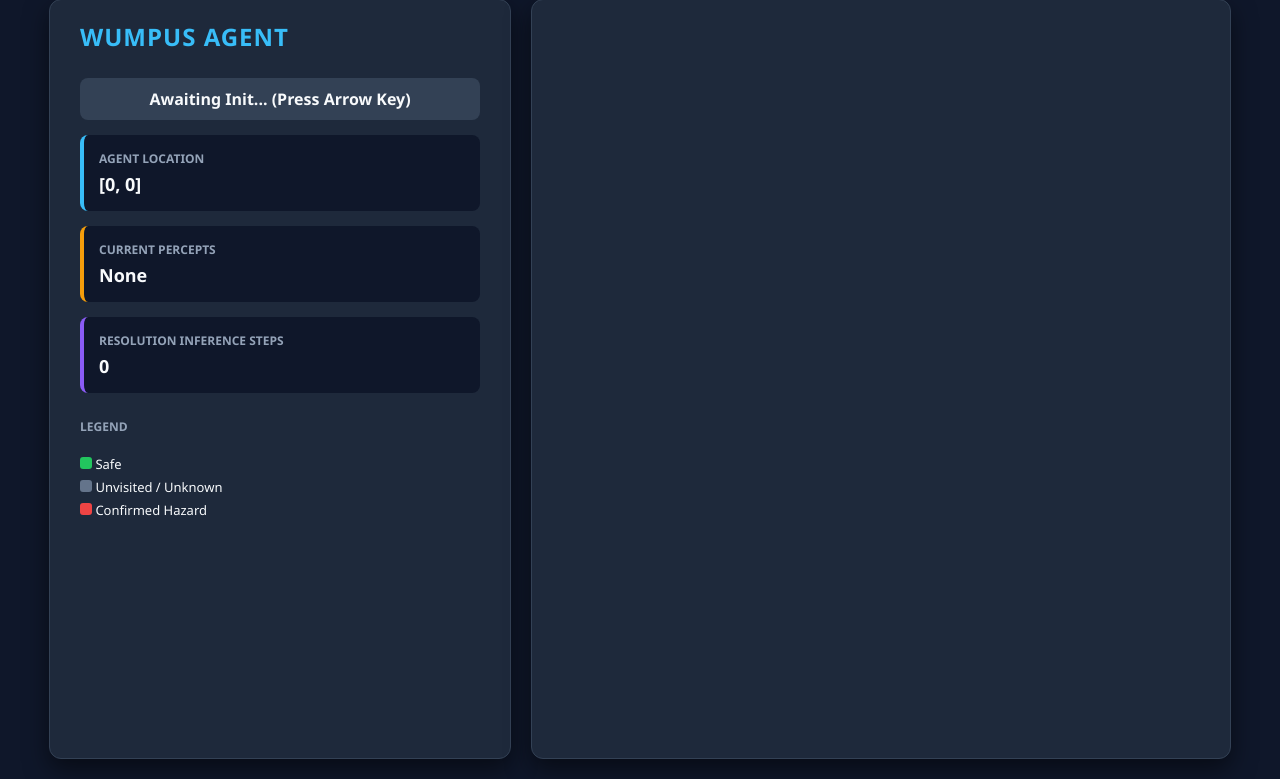
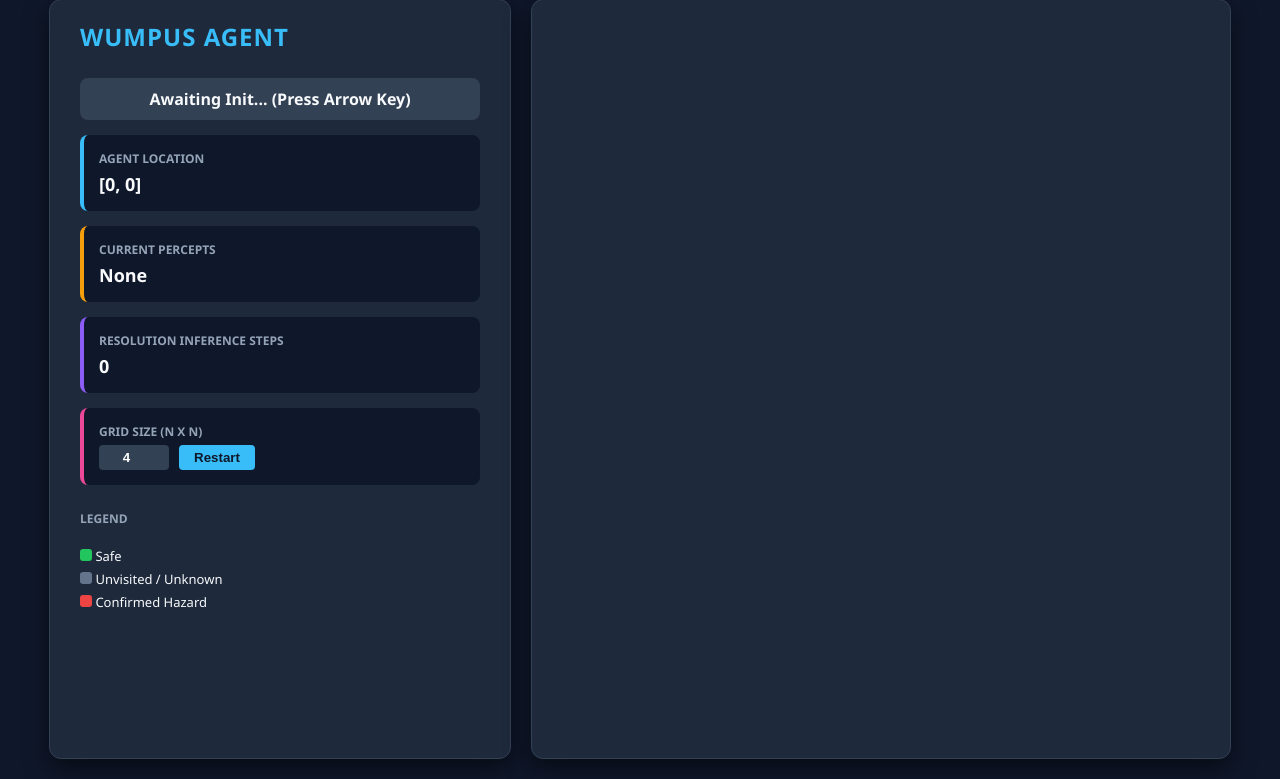
Before and after one commit to GhulamMohyuddin656/Wumpus-World, a Flask app: page / in a window 1280 px wide. Shown: the part 21-800 px from the top of the page. Run offline with Flask 3, Linux system fonts and the light colour scheme.

Commit message:
Add dynamic grid size selection and restart functionality; update game state management

```diff
--- a/main.py
+++ b/main.py
@@ -20,7 +20,12 @@ def index():
 
 @app.route('/start', methods=['POST'])
 def start_game():
+    # Grab the size from the frontend, default to 4 if missing
+    requested_size = request.json.get('size', 4)
+    game_state["size"] = int(requested_size)
     size = game_state["size"]
+
+    # Generate the world dynamically with the new size
     game_state["world"] = WumpusWorld(size, size)
     game_state["agent"] = WumpusAgent(size, size)
     game_state["rover_r"] = 0
@@ -59,6 +64,7 @@ def process_turn():
     agent = game_state["agent"]
     r, c = game_state["rover_r"], game_state["rover_c"]
 
+    # Check exact cause of death or victory
     cell = world.grid[r][c]
     if cell["p"]: game_state["status"] = "dead_pit"
     elif cell["w"]: game_state["status"] = "dead_wumpus"
@@ -69,7 +75,7 @@ def process_turn():
     agent.tell('s', r, c, percepts["stench"])
 
     safe_cells = list(agent.safe_known)
-    confirmed_hazards = [] # NEW: Find hazards to highlight Red
+    confirmed_hazards = []
 
     for dr, dc in [(0, 1), (0, -1), (1, 0), (-1, 0)]:
         nr, nc = r + dr, c + dc
--- a/templates/index.html
+++ b/templates/index.html
@@ -179,6 +179,14 @@
             <div class="metric-value" id="val-inference">0</div>
         </div>
 
+        <div class="metric-box" style="border-left-color: #ec4899;">
+            <div class="metric-title">Grid Size (N x N)</div>
+            <div style="display: flex; gap: 10px; align-items: center; margin-top: 5px;">
+                <input type="number" id="grid-size-input" value="4" min="3" max="10" style="width: 60px; padding: 5px; border-radius: 4px; border: none; background: #334155; color: white; font-weight: bold; text-align: center;">
+                <button id="restart-btn" style="padding: 5px 15px; background-color: #38bdf8; border: none; border-radius: 4px; color: #0f172a; font-weight: bold; cursor: pointer; transition: 0.2s;">Restart</button>
+            </div>
+        </div>
+
         <div class="metric-title" style="margin-top: 10px;">Legend</div>
         <div style="font-size: 13px; display: flex; flex-direction: column; gap: 5px;">
             <div><span style="display:inline-block; width:12px; height:12px; background:var(--color-safe); border-radius:3px;"></span> Safe</div>
@@ -211,6 +219,7 @@
             if (lastKnownData) animateRover(lastKnownData.rover_pos[0], lastKnownData.rover_pos[1], lastKnownData.direction);
         });
 
+        // Arrow Key Movement
         window.addEventListener("keydown", function(e) {
             if(["ArrowUp", "ArrowDown", "ArrowLeft", "ArrowRight"].includes(e.key)) {
                 e.preventDefault();
@@ -218,11 +227,30 @@
 
                 if (!gameStarted) {
                     gameStarted = true;
-                    fetchData('/start', {});
+                    // Grab the custom size when starting via arrow key
+                    let sizeVal = parseInt(document.getElementById("grid-size-input").value) || 4;
+                    fetchData('/start', { size: sizeVal });
                 } else {
                     fetchData('/move', { direction: dir });
                 }
             }
+        });
+
+        // Dynamic Restart Button
+        document.getElementById("restart-btn").addEventListener("click", () => {
+            let sizeVal = parseInt(document.getElementById("grid-size-input").value) || 4;
+
+            // Limit size between 3 and 10 to stop the browser from crashing
+            if(sizeVal < 3) sizeVal = 3;
+            if(sizeVal > 10) sizeVal = 10;
+            document.getElementById("grid-size-input").value = sizeVal;
+
+            gameStarted = true;
+            gridBuilt = false; // Forces the HTML to delete and rebuild the grid cells
+            roverLayer.style.display = "none";
+            statusText.innerText = "Rebooting System...";
+
+            fetchData('/start', { size: sizeVal });
         });
 
         function fetchData(route, payload) {
@@ -249,7 +277,7 @@
 
             // Update Dashboard Metrics
             valLocation.innerText = `[${data.rover_pos[0]}, ${data.rover_pos[1]}]`;
-            valInference.innerText = data.inference_steps.toLocaleString(); // Formats large numbers nicely
+            valInference.innerText = data.inference_steps.toLocaleString();
 
             let perceptList = [];
             if (data.percepts.breeze) perceptList.push("Breeze 💨");
@@ -257,8 +285,8 @@
             valPercepts.innerText = perceptList.length > 0 ? perceptList.join(", ") : "None";
 
             // Update Status Console
-            if (data.status === "dead_pit") statusText.innerHTML = "<span class='danger'>CRITICAL: Fell into a Pit! 🕳️ (Refresh)</span>";
-            else if (data.status === "dead_wumpus") statusText.innerHTML = "<span class='danger'>CRITICAL: Eaten by Wumpus! 👽 (Refresh)</span>";
+            if (data.status === "dead_pit") statusText.innerHTML = "<span class='danger'>CRITICAL: Fell into a Pit! 🕳️</span>";
+            else if (data.status === "dead_wumpus") statusText.innerHTML = "<span class='danger'>CRITICAL: Eaten by Wumpus! 👽</span>";
             else if (data.status === "won") statusText.innerHTML = "<span class='victory'>SUCCESS: Gold Acquired! 🏆 YOU WIN!</span>";
             else statusText.innerText = `System Online. Exploring...`;
 
--- a/wumpusagent.py
+++ b/wumpusagent.py
@@ -5,7 +5,7 @@ class WumpusAgent:
         self.kb = []
         self.visited = set()
         self.safe_known = set([(0,0)])
-        self.inference_steps = 0  # NEW: Tracks resolution steps for the dashboard
+        self.inference_steps = 0  # Tracks resolution steps for the dashboard
         self.add_initial_rules()
 
     def add_initial_rules(self):
@@ -36,7 +36,7 @@ class WumpusAgent:
             self.kb.append(new_clause)
 
     def resolve(self, ci, cj):
-        self.inference_steps += 1 # NEW: Count every resolution attempt
+        self.inference_steps += 1 # Count every resolution attempt
         for literal in ci:
             complement = literal[1:] if literal.startswith("-") else "-" + literal
             if complement in cj:
```
